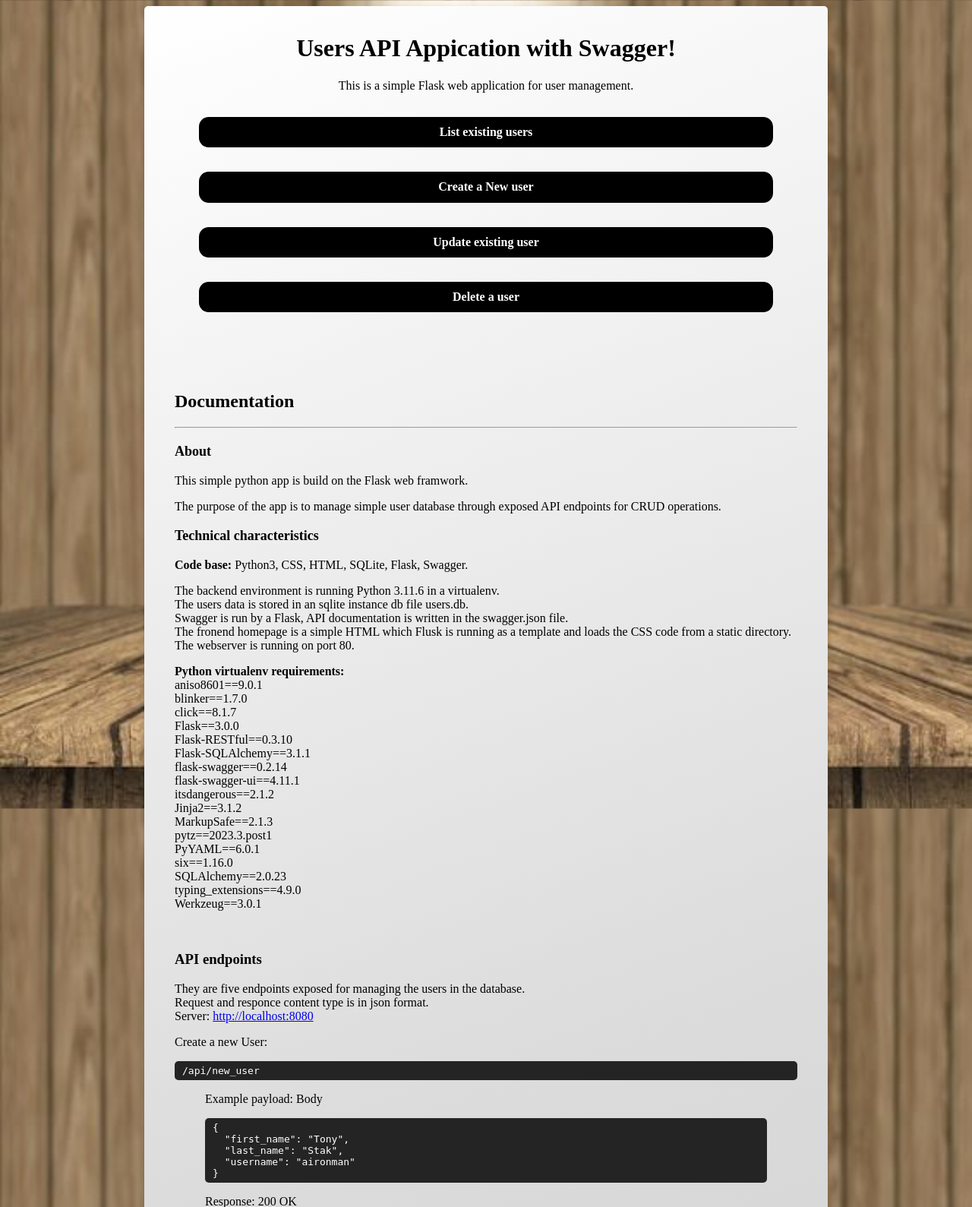
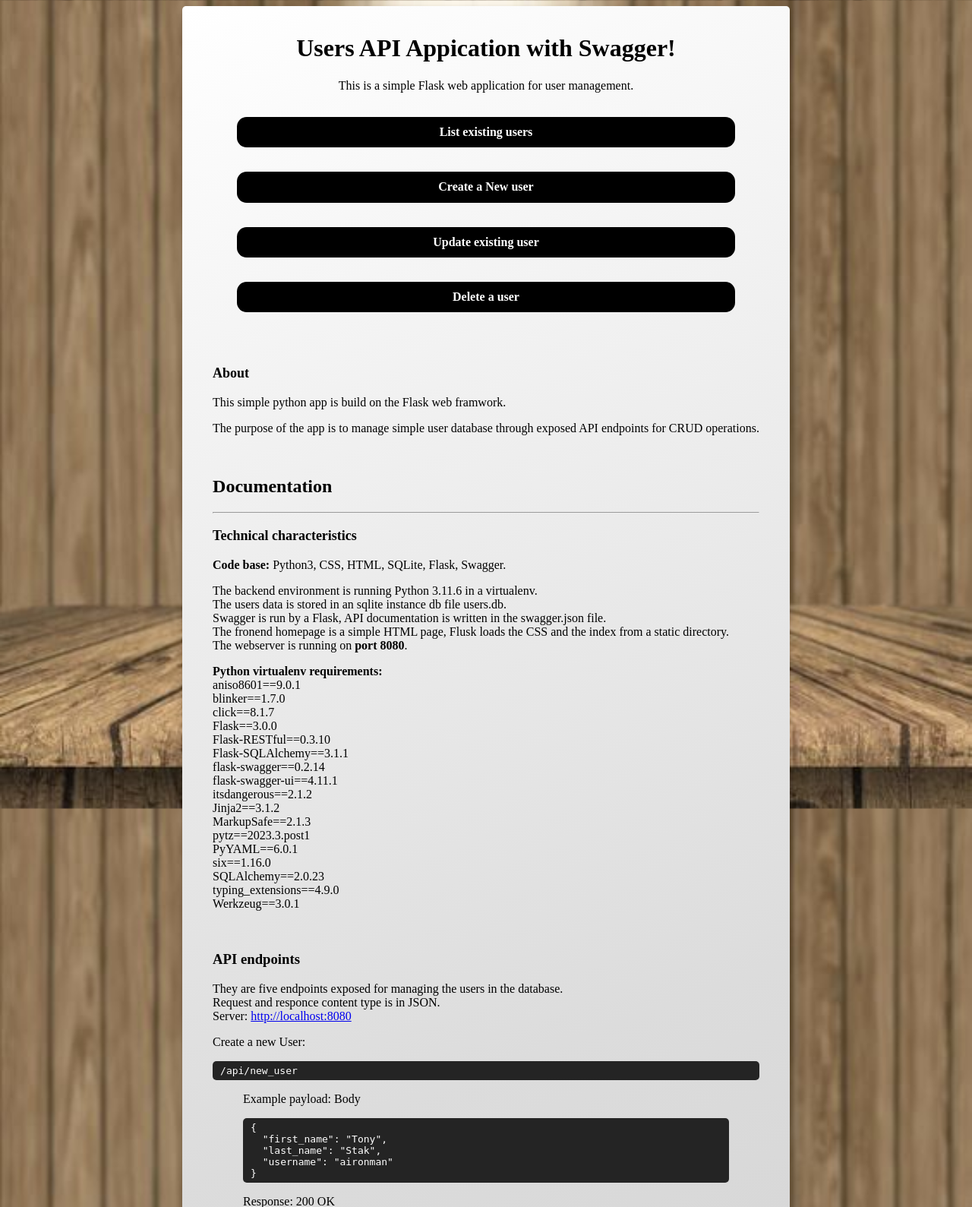
Before and after one commit to mmark0v/Users-API-Simple-App, a Flask app: page / in a window 1280 px wide. Shown: the top 1589 px of the page at 76% size. Run offline with Flask 3, Linux system fonts and the light colour scheme.

Commit message:
Doc update

```diff
--- a/templates/index.html
+++ b/templates/index.html
@@ -42,17 +42,17 @@
 
         <p>&nbsp;</p>
 
-        <p>&nbsp;</p>
-
-<h2>Documentation</h2>
-
-<hr />
-<h3><span style="font-size:18px">About</span></h3>
+        <h3><span style="font-size:18px">About</span></h3>
 
 <p>This simple python app is build on the Flask web framwork.</p>
 
 <p>The purpose of the app is to manage simple user database through exposed API endpoints for CRUD operations.</p>
 
+<p>&nbsp;</p>
+
+<h2>Documentation</h2>
+
+<hr />
 <h3><span style="font-size:18px">Technical characteristics</span></h3>
 
 <p><strong>Code base: </strong>Python3, CSS, HTML, SQLite, Flask, Swagger.</p>
@@ -60,8 +60,8 @@
 <p>The backend environment is running Python 3.11.6 in a virtualenv.<br />
 The users data is stored in an sqlite instance db file users.db.&nbsp;<br />
 Swagger is run by a Flask, API documentation is written in the swagger.json file.<br />
-The fronend homepage is a simple HTML which Flusk is running as a template and loads the CSS code from a static directory.&nbsp;&nbsp;<br />
-The webserver is running on port 80.</p>
+The fronend homepage is a simple HTML page, Flusk loads the CSS and the index from a static directory.&nbsp;&nbsp;<br />
+The webserver is running on <strong>port 8080</strong>.</p>
 
 <p><strong>Python virtualenv&nbsp;requirements:</strong><br />
 aniso8601==9.0.1<br />
@@ -87,7 +87,7 @@
 <h3>API endpoints</h3>
 
 <p>They are five endpoints exposed for managing the users in the database.<br />
-Request and responce content type is in json format.<br />
+Request and responce content type is in JSON.<br />
 Server:&nbsp;<a href="http://localhost:8080/api/users">http://localhost:8080</a></p>
 
 <p>Create a new User:&nbsp;</p>
@@ -208,7 +208,7 @@
 <p>To install and run the app locally follow the below instruction:</p>
 
 <ol>
-	<li>Clone this repository on your local machine</li>
+	<li>Clone the repository on your local machine.</li>
 	<li>For Linux and Mac&nbsp;run the setup.sh bash script: <em>./setup.sh</em></li>
 	<li>For Windows:&nbsp;
 	<ol>
```
Also changed, not shown: README.md.
